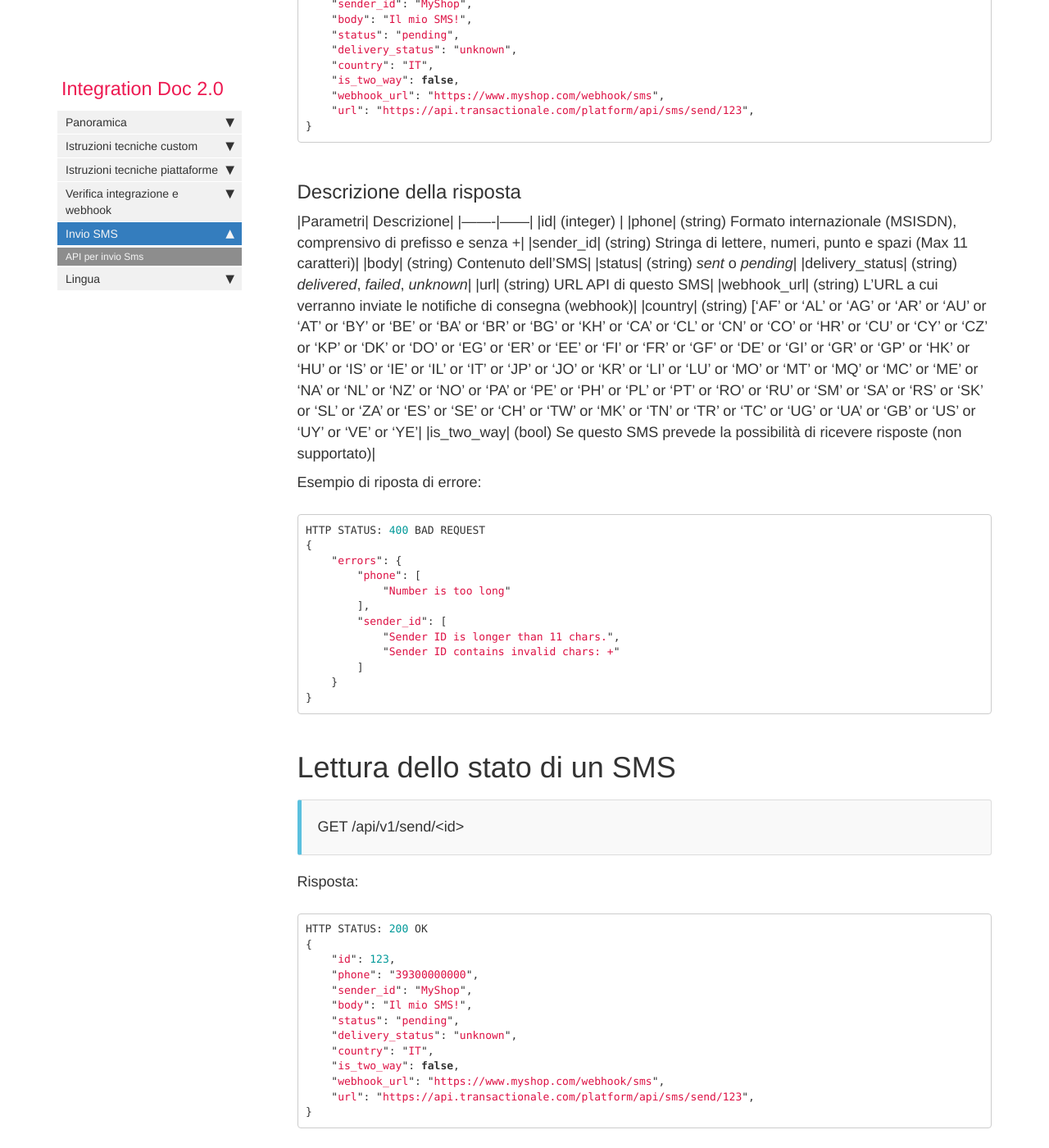
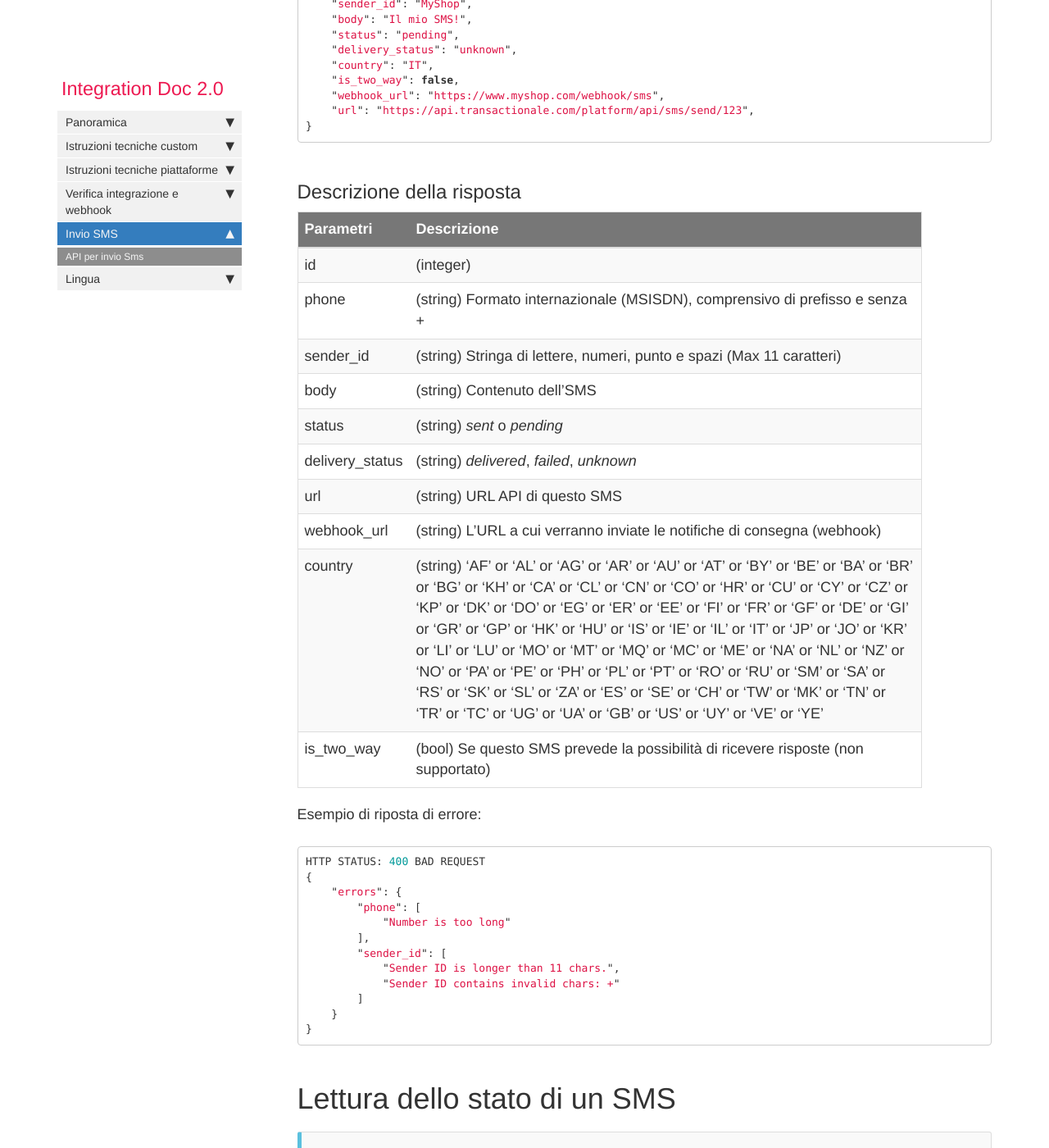
Before and after one commit to flyertech/trx_docs_it, a Jekyll site: the page built from pages/mydoc/send_sms.md, in a window 1280 px wide and 1400 px high, scrolled down 1746 px. Shown: the whole window at 82% size. Built offline with Jekyll 4.4.1, drawn with Linux system fonts in a browser that asks for light colours; nearby versions of some CDN libraries; comment, search, counter and statistics services are not loaded.

Commit message:
Piccola correzione.

````diff
--- a/pages/mydoc/send_sms.md
+++ b/pages/mydoc/send_sms.md
@@ -75,6 +75,7 @@ HTTP STATUS: 201 CREATED
 ```
 
 ## Descrizione della risposta
+
 |Parametri| Descrizione|
 |-------|------|
 |id| (integer) |
@@ -85,7 +86,7 @@ HTTP STATUS: 201 CREATED
 |delivery_status| (string) *delivered*, *failed*, *unknown*|
 |url| (string) URL API di questo SMS|
 |webhook_url| (string) L'URL a cui verranno inviate le notifiche di consegna (webhook)|
-|country| (string) ['AF' or 'AL' or 'AG' or 'AR' or 'AU' or 'AT' or 'BY' or 'BE' or 'BA' or 'BR' or 'BG' or 'KH' or 'CA' or 'CL' or 'CN' or 'CO' or 'HR' or 'CU' or 'CY' or 'CZ' or 'KP' or 'DK' or 'DO' or 'EG' or 'ER' or 'EE' or 'FI' or 'FR' or 'GF' or 'DE' or 'GI' or 'GR' or 'GP' or 'HK' or 'HU' or 'IS' or 'IE' or 'IL' or 'IT' or 'JP' or 'JO' or 'KR' or 'LI' or 'LU' or 'MO' or 'MT' or 'MQ' or 'MC' or 'ME' or 'NA' or 'NL' or 'NZ' or 'NO' or 'PA' or 'PE' or 'PH' or 'PL' or 'PT' or 'RO' or 'RU' or 'SM' or 'SA' or 'RS' or 'SK' or 'SL' or 'ZA' or 'ES' or 'SE' or 'CH' or 'TW' or 'MK' or 'TN' or 'TR' or 'TC' or 'UG' or 'UA' or 'GB' or 'US' or 'UY' or 'VE' or 'YE'|
+|country| (string) 'AF' or 'AL' or 'AG' or 'AR' or 'AU' or 'AT' or 'BY' or 'BE' or 'BA' or 'BR' or 'BG' or 'KH' or 'CA' or 'CL' or 'CN' or 'CO' or 'HR' or 'CU' or 'CY' or 'CZ' or 'KP' or 'DK' or 'DO' or 'EG' or 'ER' or 'EE' or 'FI' or 'FR' or 'GF' or 'DE' or 'GI' or 'GR' or 'GP' or 'HK' or 'HU' or 'IS' or 'IE' or 'IL' or 'IT' or 'JP' or 'JO' or 'KR' or 'LI' or 'LU' or 'MO' or 'MT' or 'MQ' or 'MC' or 'ME' or 'NA' or 'NL' or 'NZ' or 'NO' or 'PA' or 'PE' or 'PH' or 'PL' or 'PT' or 'RO' or 'RU' or 'SM' or 'SA' or 'RS' or 'SK' or 'SL' or 'ZA' or 'ES' or 'SE' or 'CH' or 'TW' or 'MK' or 'TN' or 'TR' or 'TC' or 'UG' or 'UA' or 'GB' or 'US' or 'UY' or 'VE' or 'YE'|
 |is_two_way| (bool) Se questo SMS prevede la possibilità di ricevere risposte (non supportato)|
 
 Esempio di riposta di errore:
````
